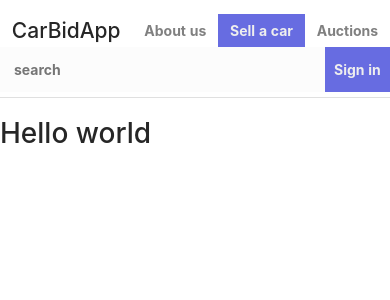
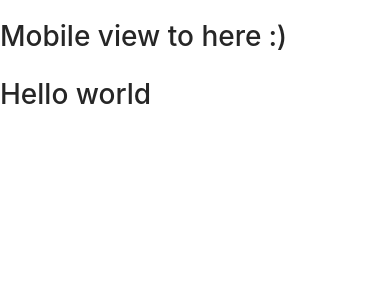
Before and after one commit to Petiazediter/CarAppRewrite, a React (Create React App) app in the folder car-app-frontend/: page / in a window 390 px wide. Shown: the top 300 px of the page. Built offline with nearby package versions, Linux system fonts and the light colour scheme.

Commit message:
Create placeholder for mobile screen size.

```diff
--- a/car-app-frontend/src/components/navbar-component/Navbar.tsx
+++ b/car-app-frontend/src/components/navbar-component/Navbar.tsx
@@ -56,7 +56,7 @@ const NavbarLink = styled(Link)<NavbarMenuColProps>`
 export function Navbar() {
     const { height, width } = useWindowDimensions();
 
-    return (
+    return width >= 800 ? (
     <StyledNav>
         <Row>
             <NavbarMenuCols flex={1}>
@@ -78,5 +78,6 @@ export function Navbar() {
                 <NavbarLink isHighlighted to="/sign-in">Sign in</NavbarLink>
             </NavbarMenuCols>
         </Row>
-    </StyledNav>)
+    </StyledNav>) :
+    (<h1>Mobile view to here :)</h1>)
 }
```
